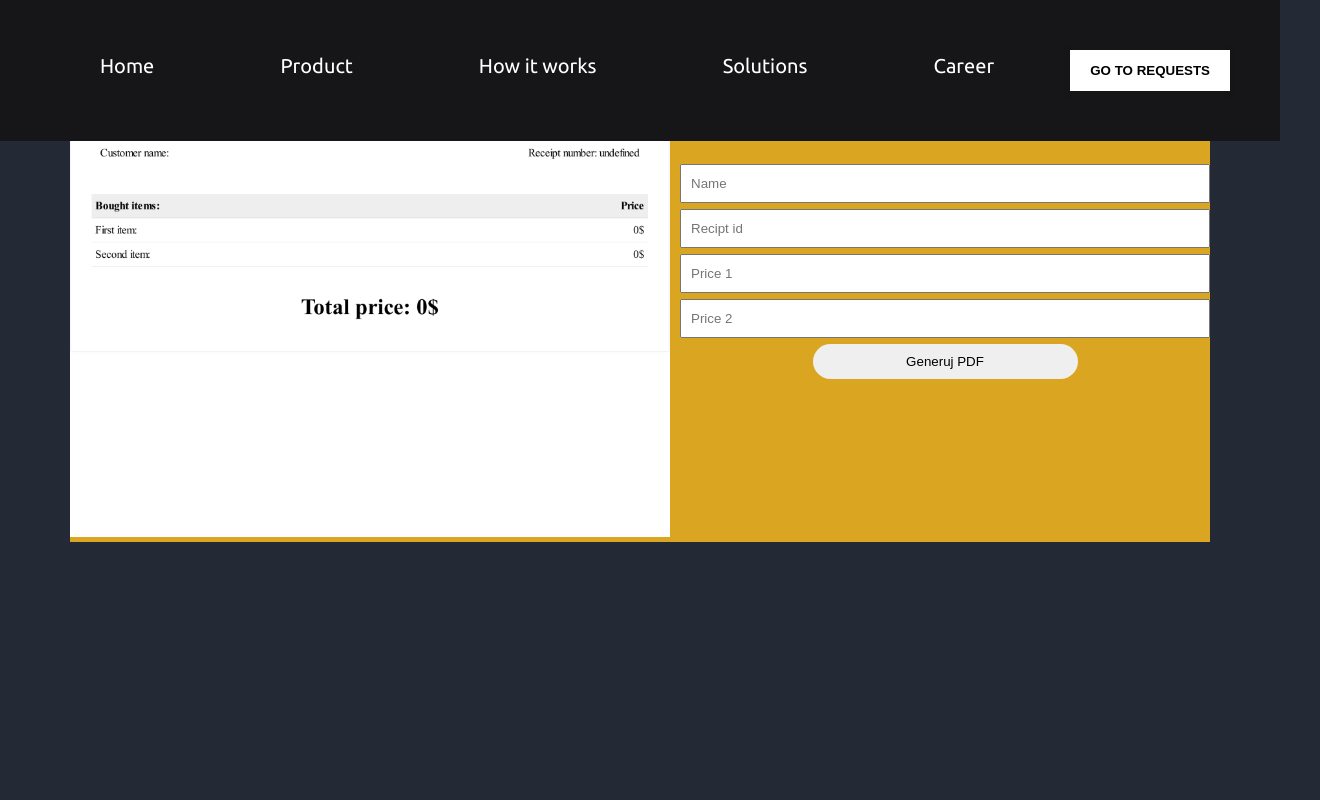
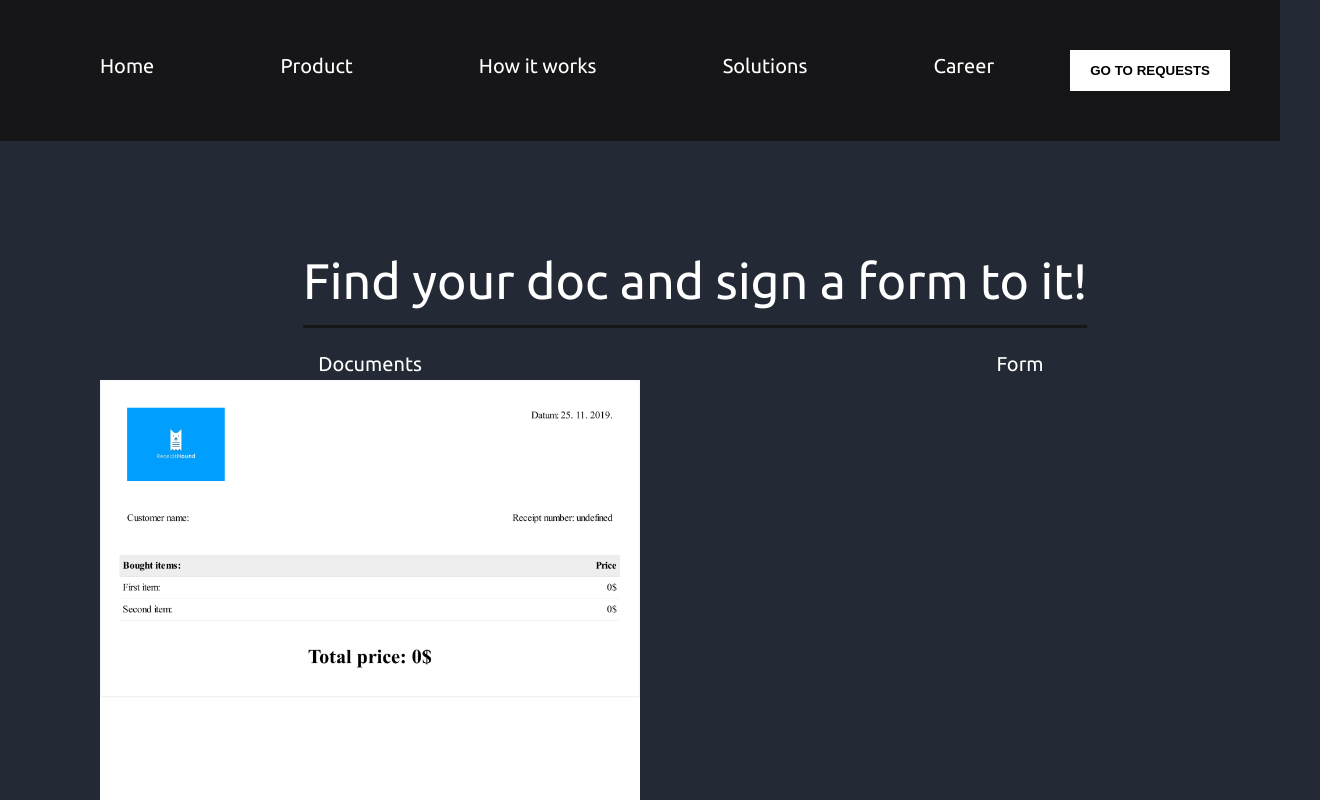
Before and after one commit to Bartoszkie/E---kancelaria, a React (Create React App) app in the folder client/: page /documents in a window 1280 px wide. Shown: the top 800 px of the page, 1320 px wide, since content can reach past the window. Built offline with nearby package versions, Linux system fonts and the light colour scheme.

Commit message:
styled and created modular form and docs preview components. added rwd to them

```diff
--- a/client/src/components/button/button.components.jsx
+++ b/client/src/components/button/button.components.jsx
@@ -4,7 +4,7 @@ import Typography from "../typography/typography.component";
 const Button = props => {
 
   return (
-    <button
+    <button onClick={props.onClick}
       className={
         props.className !== undefined ? `${props.className} button` : "button"
       }
--- a/client/src/components/cart-container/cart-container.component.jsx
+++ /dev/null
@@ -1,14 +0,0 @@
-import React from 'react';
-import Cart from '../cart/cart.component';
-import Form from '../form/form.component';
-import './cart-container.styles.scss';
-const CartContainer = () => {
-    return(
-        <section className='cartConainer-container'>
-            <Cart/>
-            <Form/>
-        </section>
-    );
-}
-
-export default CartContainer;
--- a/client/src/components/cart-container/cart-container.styles.scss
+++ /dev/null
@@ -1,9 +0,0 @@
-.cartConainer-container {
-    width: 100%;
-    height: 100%;
-    background-color: goldenrod;
-
-    display: flex;
-    align-items: center;
-    justify-content: center;
-}
--- a/client/src/components/form/form.component.jsx
+++ b/client/src/components/form/form.component.jsx
@@ -1,6 +1,7 @@
 import React from "react";
 import axios from "axios";
 import { saveAs } from "file-saver";
+import Button from "../button/button.components";
 
 class Form extends React.Component {
   state = {
@@ -54,7 +55,7 @@ class Form extends React.Component {
           name="price2"
           onChange={this.handleChange}
         />
-        <button onClick={this.createAndDownloadPDF}>Generuj PDF</button>
+        <Button onClick={this.createAndDownloadPDF} text="Generate PDF!"/>
       </div>
     );
   }
--- a/client/src/components/form/form.styles.scss
+++ b/client/src/components/form/form.styles.scss
@@ -1,28 +1,19 @@
 .form {
-    margin-left: 1rem;
-
     display: flex;
     flex-direction: column;
-    justify-content: center;
+    align-items: center;
 
-    width: 60rem;
-    height: 50rem;
+    & > input {
+        padding: 3rem 2rem;
+        border: none;
+        outline: none;
+        margin-bottom: 5rem;
+        min-width: 70%;
+        border-radius: 10rem;
+        box-shadow: 0 .3rem 1rem .1rem $base-dark-color;
 
-    input {
-        padding: 1rem .9rem;
-
-        &:not(:last-child) {
-            margin-bottom: .6rem;
+        @include respond(phone) {
+            padding: 2rem 1.5rem;
         }
     }
-
-    button {
-        padding: 1rem .9rem;
-        width: 50%;
-        align-self: center;
-        border-radius: 10rem;
-        border: none;
-
-        cursor: pointer;
-    }
 }
--- a/client/src/components/header/header.component.jsx
+++ b/client/src/components/header/header.component.jsx
@@ -19,7 +19,7 @@ const Header = () => {
             text="Home"
           />
         </Link>
-        <Link to="">
+        <Link to="/documents">
           <Typography
             styles="header-container--nav--link"
             type="small"
--- a/client/src/pages/docs-preview/docs-previev.jsx
+++ b/client/src/pages/docs-preview/docs-previev.jsx
@@ -1,17 +1,42 @@
-import React from 'react';
-
-import Header from '../../components/header/header.component';
-import CartContainer from '../../components/cart-container/cart-container.component';
+import React from "react";
+import Typography from "../../components/typography/typography.component";
+import Form from '../../components/form/form.component';
+import PDFTemplate from '../../assets/IMG/PDFTemplate.PNG';
 
 class DocsPreviev extends React.Component {
-    render(){
-        return(
-            <section className='docsPreviev-container'>
-                <Header/>
-                <CartContainer/>
-            </section>
-        );
-    }
+  render() {
+    return (
+      <section className="docs-preview">
+        <Typography
+          styles="docs-preview--header"
+          type="medium"
+          text="Find your doc and sign a form to it!"
+        />
+        <div className="docs-preview--grid docs-preview--documents">
+          <Typography
+            styles="docs-preview--grid--header"
+            type="small"
+            text="Documents"
+          />
+          <div className="docs-preview--grid--items docs-preview--documents--items">
+            <img src={PDFTemplate} alt="pdfTemplate1"/>
+            <img src={PDFTemplate} alt="pdfTemplate1"/>
+            <img src={PDFTemplate} alt="pdfTemplate1"/>
+          </div>
+        </div>
+        <div className="docs-preview--grid docs-preview--form">
+          <Typography
+            styles="docs-preview--grid--header"
+            type="small"
+            text="Form"
+          />
+          <div className="docs-preview--grid--items docs-preview--form--items">
+                <Form/>
+          </div>
+        </div>
+      </section>
+    );
+  }
 }
 
 export default DocsPreviev;
--- a/client/src/pages/docs-preview/docs-preview.styles.scss
+++ b/client/src/pages/docs-preview/docs-preview.styles.scss
@@ -1,7 +1,87 @@
-.docsPreviev-container {
+.docs-preview {
     grid-column: full-start / full-end;
-    grid-row: 1 / -1;
+    margin-top: 25rem;
 
-    display: flex;
-    flex-direction: column;
+    height: 100vh;
+
+    background-color: transparent;
+
+    display: grid;
+    grid-template-columns: repeat(2, 1fr);
+    grid-template-rows: min-content 1fr;
+    row-gap: 2rem;
+    column-gap: 5rem;
+    justify-items: center;
+
+    @include respond(tab-land) {
+        grid-template-rows: min-content min-content 1fr;
+        grid-column:  sidebar-left-start / sidebar-right-end;
+    }
+
+    &--header {
+        color: #fff;
+        font-weight: 400;
+        grid-column: 1 / -1;
+        grid-row: 1 / 2;
+        padding-bottom: 1.5rem;
+        border-bottom: .3rem solid $base-dark-color;
+        text-align: center;
+    }
+
+    &--grid {
+        display: grid;
+        grid-template-columns: minmax(60rem, 1fr);
+        grid-template-rows: min-content 1fr;
+        width: 100%;
+
+        @include respond(tab-land) {
+            grid-template-columns: minmax(30rem, 1fr);
+        }
+
+        &--header {
+            color: $base-white-color;
+            grid-column: 1 / -1;
+            grid-row: 1 / 2;
+            justify-self: center;
+        }
+
+        &--items {
+            align-self: center;
+            grid-column: 1 / -1;
+            grid-row: 2 / 3;
+            overflow: auto;
+
+            &>img {
+                min-width: 80%;
+                max-width: 90%;
+                cursor: pointer;
+                box-shadow: .3rem .3rem 2rem .5rem transparent;
+                transition: .2s ease-in-out all;
+
+                &:hover {
+                    box-shadow: .3rem .3rem 2rem .5rem $base-dark-color;
+                }
+            }
+        }
+    }
+
+    &--documents {
+        @include respond(tab-land) {
+            grid-column: 1 / -1;
+            grid-row: 3 / -1;
+        }
+
+        &--items {
+            text-align: center;
+        }
+    }
+
+    &--form {
+        @include respond(tab-land) {
+            grid-column: 1 / -1;
+            grid-row: 2 / 3;
+        }
+
+        &--items {}
+    }
 }
--- a/client/src/sass/global/main.scss
+++ b/client/src/sass/global/main.scss
@@ -5,7 +5,6 @@
 //components
 @import "../../components/button/button.styles.scss";
 @import "../../components/typography/typography.styles.scss";
-@import "../../components/cart-container/cart-container.styles.scss";
 @import "../../components/cart/cart.styles.scss";
 @import "../../components/form/form.styles.scss";
 @import "../../components/header/header.styles.scss";
```
